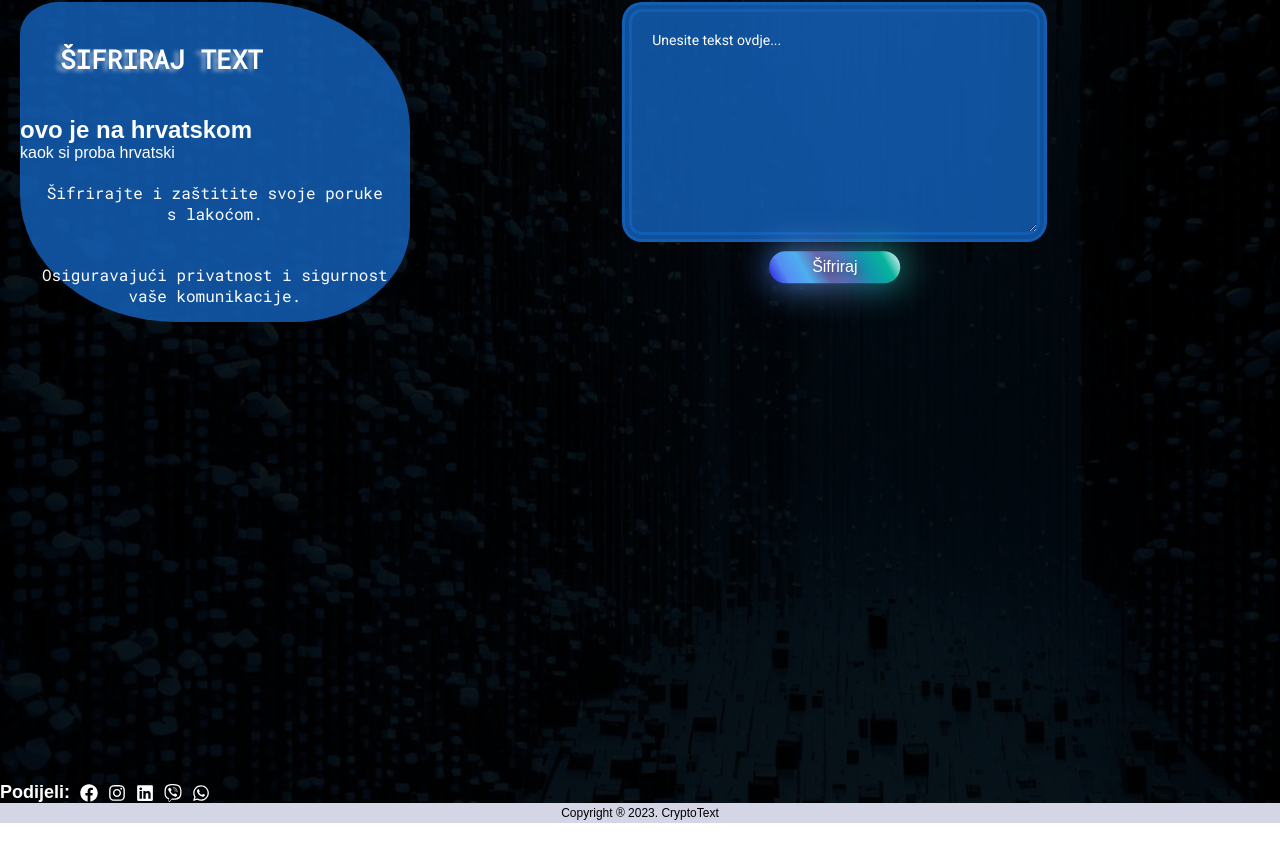
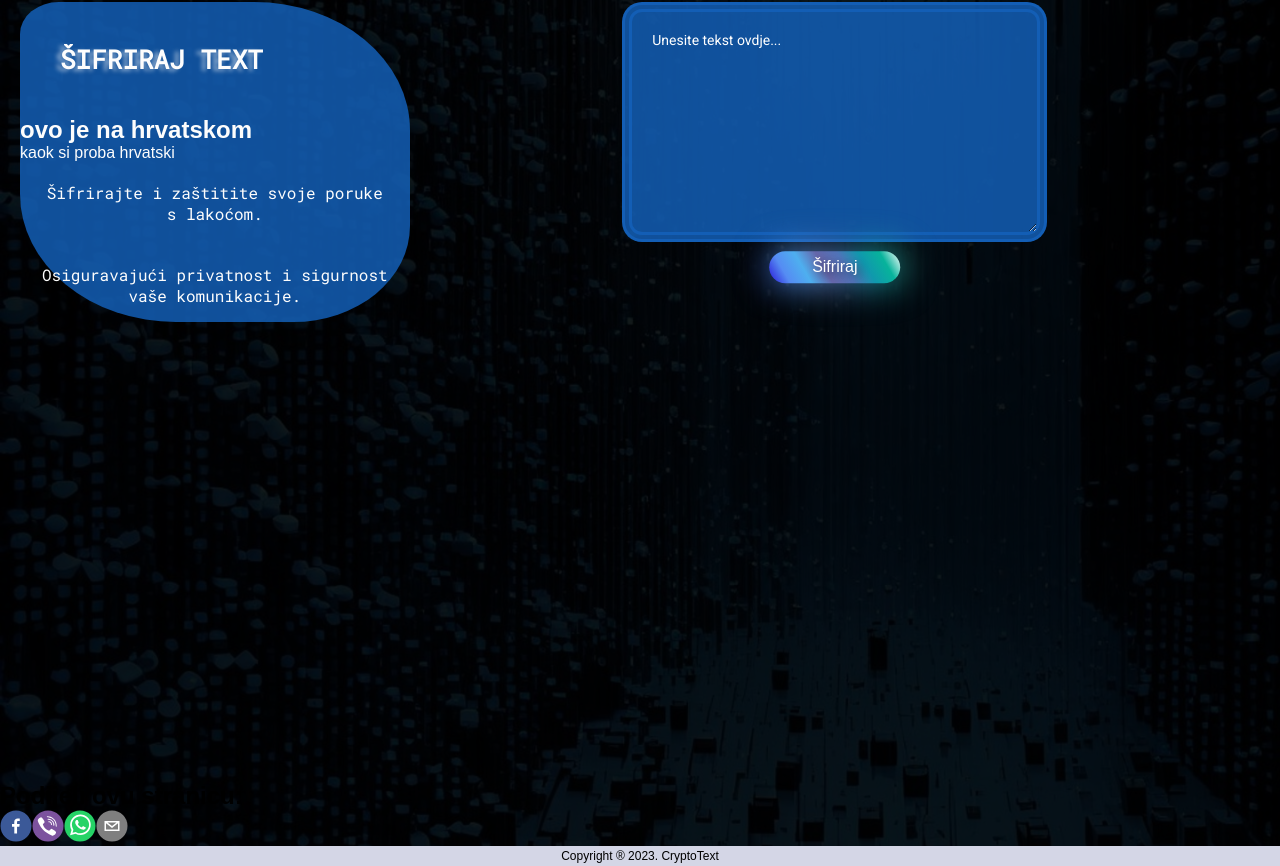
Before and after one commit to AlenZguric/crypto_text, a React (Create React App) app: page / in a window 1280 px wide. Shown: the part 137-1003 px from the top of the page. Before the commit the page ends 960 px from the top, so only its background shows below. Built offline with nearby package versions, Linux system fonts and the light colour scheme; a web font is replaced by a local one.

Commit message:
add share component icons

```diff
--- a/package.json
+++ b/package.json
@@ -14,6 +14,7 @@
     "react-mobile-share": "^1.0.30",
     "react-router-dom": "^6.16.0",
     "react-scripts": "5.0.1",
+    "react-share": "^4.4.1",
     "web-vitals": "^2.1.4"
   },
   "scripts": {
--- a/src/components/footer/js/ShareWebApp.jsx
+++ b/src/components/footer/js/ShareWebApp.jsx
@@ -1,54 +1,38 @@
 import React from "react";
-import { useLocation } from "react-router-dom";
-import { FaFacebook, FaInstagram, FaLinkedin, FaViber, FaWhatsapp } from "react-icons/fa";
-import "../css/ShareWebAppStyle.css";
+import {
+  FacebookShareButton,
+  ViberShareButton,
+  WhatsappShareButton,
+  EmailShareButton,
+  FacebookIcon,
+  ViberIcon,
+  WhatsappIcon,
+  EmailIcon,
+} from "react-share";
 
-const ShareWebApp = () => {
-  const location = useLocation();
-  const currentUrl = location.pathname;
-
-  // Funkcija za dijeljenje na Facebooku
-  const shareOnFacebook = () => {
-    window.open(`https://www.facebook.com/sharer/sharer.php?u=${currentUrl}`, '_blank');
-  };
-
-  // Funkcija za dijeljenje na Instagramu
-  const shareOnInstagram = () => {
-    // URL adresa s pripremljenim sadržajem za objavu
-    const instagramShareLink = `https://www.instagram.com/share?url=${currentUrl}`;
-    window.open(instagramShareLink, '_blank');
-  };
-
-
-  // Funkcija za dijeljenje na LinkedIn-u
-  const shareOnLinkedin = () => {
-    window.open(`https://www.linkedin.com/sharing/share-offsite/?url=${currentUrl}`, '_blank');
-  };
-
-  // Funkcija za dijeljenje na Viberu
-  const shareOnViber = () => {
-    // URL adresa s pripremljenim sadržajem za dijeljenje
-    const viberShareLink = `viber://forward?text=${encodeURIComponent(currentUrl)}`;
-    window.open(viberShareLink);
-  };
-
-
-
-  // Funkcija za dijeljenje na WhatsApp-u
-  const shareOnWhatsapp = () => {
-    window.open(`https://api.whatsapp.com/send?text=${currentUrl}`, '_blank');
-  };
+const ShareComponent = () => {
+  const currentUrl = window.location.href; // Ili location.href ako želite cijeli URL
 
   return (
-    <div className="share-web-app">
-      <span>Podijeli:</span>
-      <FaFacebook onClick={shareOnFacebook} className="share-icon" />
-      <FaInstagram onClick={shareOnInstagram} className="share-icon" />
-      <FaLinkedin onClick={shareOnLinkedin} className="share-icon" />
-      <FaViber onClick={shareOnViber} className="share-icon" />
-      <FaWhatsapp onClick={shareOnWhatsapp} className="share-icon" />
+    <div>
+      <h2>Podijeli ovu stranicu:</h2>
+      <FacebookShareButton url={currentUrl}>
+        <FacebookIcon size={32} round />
+      </FacebookShareButton>
+      <ViberShareButton url={currentUrl}>
+        <ViberIcon size={32} round />
+      </ViberShareButton>
+      <WhatsappShareButton url={currentUrl}>
+        <WhatsappIcon size={32} round />
+      </WhatsappShareButton>
+      <EmailShareButton
+        subject="Pogledajte ovu sjajnu web aplikaciju"
+        body={`Pogledajte ovu sjajnu web aplikaciju:\n\n${currentUrl}`}
+      >
+        <EmailIcon size={32} round />
+      </EmailShareButton>
     </div>
   );
 };
 
-export default ShareWebApp;
+export default ShareComponent;
```
Also changed, not shown: 1 other file (tests, documents, lock files or other folders).
